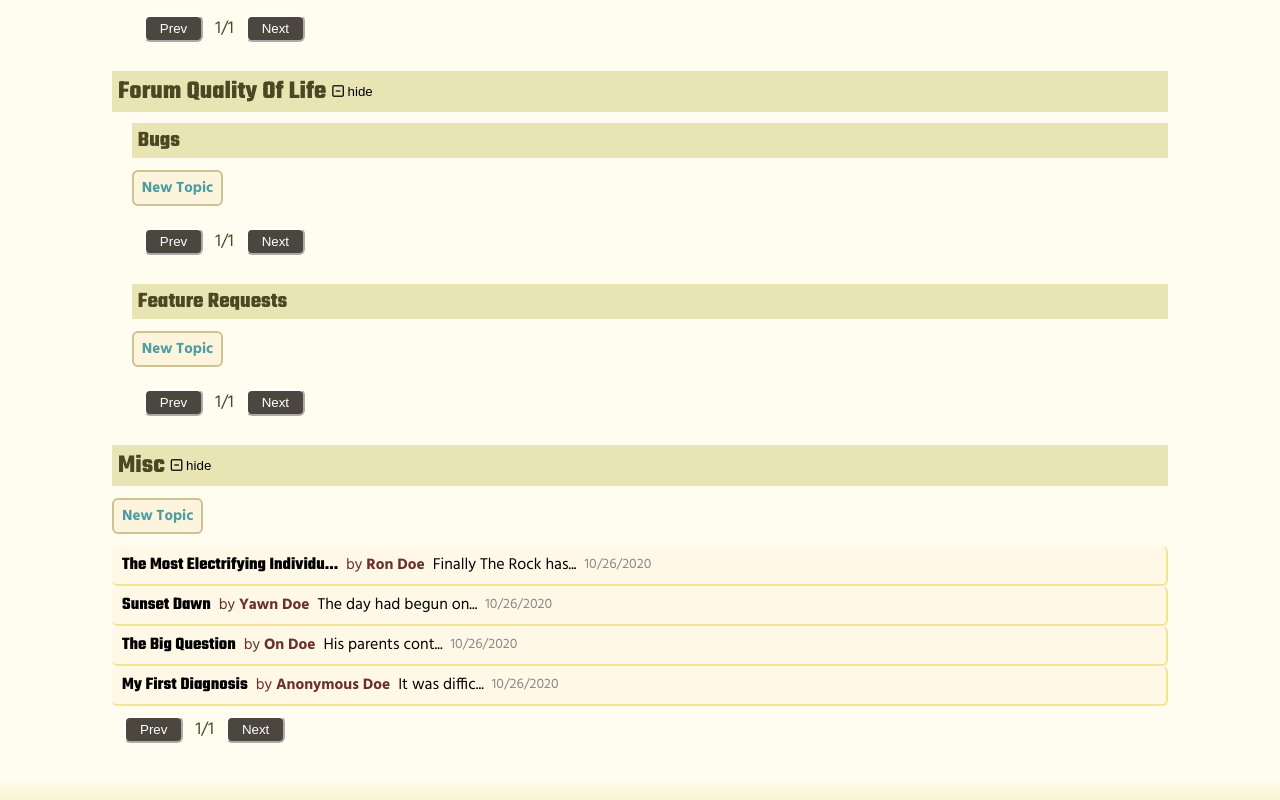
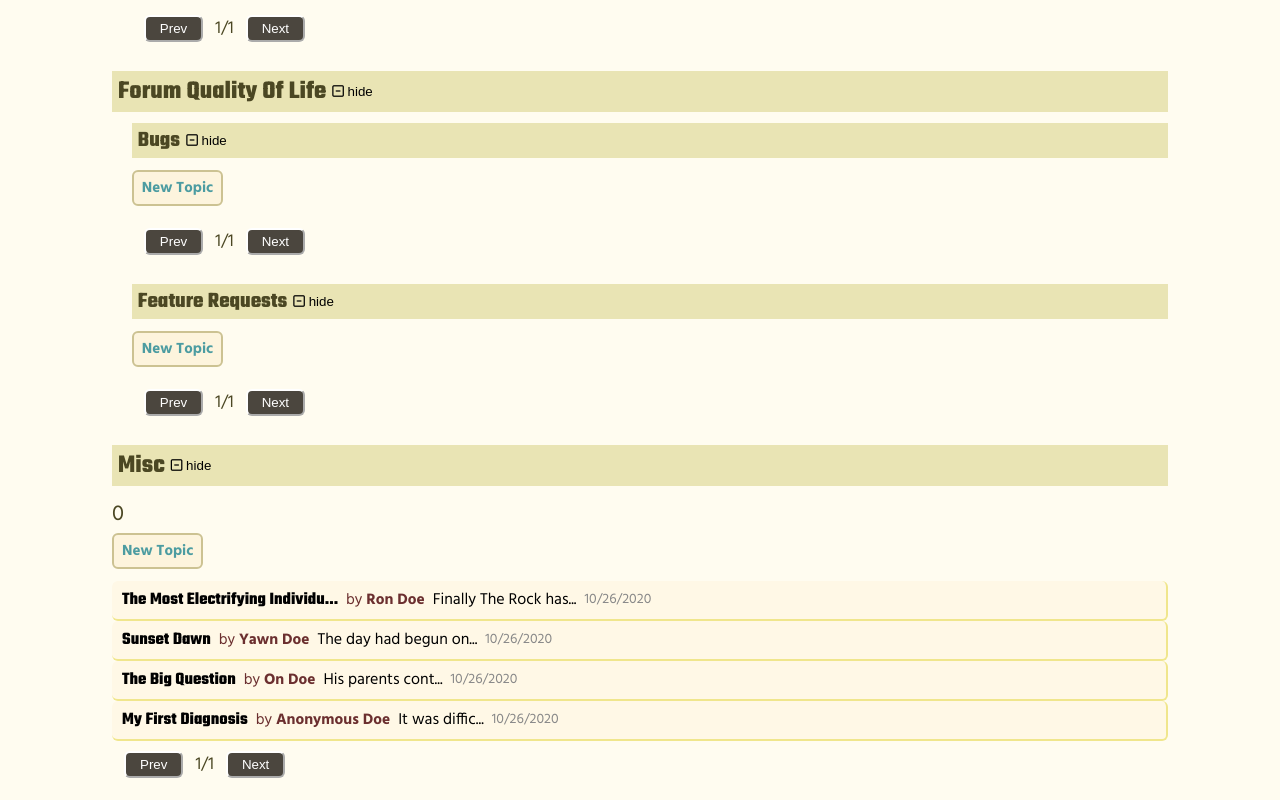
Before and after one commit to Aaron-RN/REACT-CMSBlog, a React (Create React App) app: page / in a window 1280 px wide. Shown: the part 920-1720 px from the top of the page. Built offline with nearby package versions, Linux system fonts and the light colour scheme.

Commit message:
Complete Compression of forum population

```diff
--- a/src/components/functional/blogPage.js
+++ b/src/components/functional/blogPage.js
@@ -1,9 +1,6 @@
 import React, { useEffect, useState } from 'react';
 import propTypes from 'prop-types';
-import { Link } from 'react-router-dom';
 import PinnedPostDisplay from '../presentational/blogPage/pinnedPostDisplay';
-import Paginate from './blogPage/paginate';
-import PopulatePosts from '../presentational/blogPage/populatePosts';
 import ForumDisplay from '../presentational/blogPage/forumDisplay';
 import '../../assets/css/blogPage.css';
 
@@ -18,37 +15,14 @@ const BlogPage = ({ allPosts, allForums, handlePostSelect }) => {
   ));
 
   // Populate all subforums and related posts paginated by 5 posts per page
-  const populateAllForums = () => forumTopics.map(forumData => {
-    if (!forumData.subforums.length) {
-      return (
-        <ForumDisplay
-          key={forumData}
-          forum={forumData.forum}
-          subforum={forumData.subforums.toString()}
-          posts={forumData.posts}
-          handlePostSelect={handlePostSelect}
-          populatePosts={PopulatePosts}
-          postsPages={5}
-        />
-      );
-    }
-    if (forumData.subforums.length) {
-      const populateSubForums = () => forumData.subforums.map((subforumData, index) => (
-        <ForumDisplay
-          key={subforumData}
-          forum={forumData.forum}
-          subforum={subforumData.subforum}
-          posts={subforumData.posts}
-          handlePostSelect={handlePostSelect}
-          populatePosts={PopulatePosts}
-          postsPages={5}
-          showForumHeader={index === 0}
-        />
-      ));
-      return populateSubForums();
-    }
-    return null;
-  });
+  const populateAllForums = () => forumTopics.map(forumData => (
+    <ForumDisplay
+      key={forumData.forum}
+      forum={forumData}
+      handlePostSelect={handlePostSelect}
+      postsPages={5}
+    />
+  ));
 
   // Grab all pinned Posts, and sort all other posts by forum on Component Load
   useEffect(() => {
@@ -64,7 +38,6 @@ const BlogPage = ({ allPosts, allForums, handlePostSelect }) => {
         }
       )),
     }));
-    console.log(categorizedPosts);
     setPinnedPosts(postPins);
     setForumTopics(categorizedPosts);
   }, [allForums, allPosts]);
--- a/src/components/functional/blogPage/topicForum.js
+++ b/src/components/functional/blogPage/topicForum.js
@@ -1,81 +1,47 @@
 import React, { useEffect, useState } from 'react';
 import propTypes from 'prop-types';
 import { Link } from 'react-router-dom';
-import Paginate from './paginate';
 import ForumDisplay from '../../presentational/blogPage/forumDisplay';
-import PopulatePosts from '../../presentational/blogPage/populatePosts';
 import '../../../assets/css/blogPage.css';
 
 const TopicForum = ({
   match, allPosts, allForums, handlePostSelect,
 }) => {
   const [forumTopics, setForumTopics] = useState([]);
-  const [subForums, setSubForums] = useState([]);
   const { forum, subforum } = match.params;
 
-  // Populate all posts when forum has no subforums
-  const populateAllPosts = () => {
-    const postTopics = allPosts.filter(post => post.forum === forum);
-    return (
-      <div className="post-section">
-        <Paginate
-          posts={postTopics}
-          handlePostSelect={handlePostSelect}
-          populatePosts={PopulatePosts}
-          postsPages={10}
-          showForumHeader={false}
-        />
-      </div>
-    );
-  };
-
-  // Populate all topics related to subforum
-  const populateSubPosts = () => {
-    if (forumTopics.length) {
-      const subPosts = forumTopics.filter(data => data.subforum === subforum)[0].posts;
-      return (
-        <ForumDisplay
-          forum={forum}
-          subforum={subforum}
-          posts={subPosts}
-          handlePostSelect={handlePostSelect}
-          populatePosts={PopulatePosts}
-          postsPages={10}
-          showForumHeader={false}
-        />
-      );
-    }
-    return null;
-  };
-
   // Populate all subforums and related posts paginated by 5 posts per page
-  const populateSubForums = () => subForums.map(forumData => {
-    const subPosts = forumTopics.filter(data => data.subforum === forumData)[0].posts;
-    return (
-      <ForumDisplay
-        key={forumData}
-        forum={forum}
-        subforum={forumData}
-        posts={subPosts}
-        handlePostSelect={handlePostSelect}
-        populatePosts={PopulatePosts}
-        postsPages={5}
-        showForumHeader={false}
-      />
-    );
-  });
+  const populateForums = () => forumTopics.map(forumData => (
+    <ForumDisplay
+      key={forumData.forum}
+      forum={forumData}
+      handlePostSelect={handlePostSelect}
+      postsPages={5}
+    />
+  ));
 
   // Grab all topics by forum on Component Load
   useEffect(() => {
-    const forumObj = allForums.filter(forumData => forumData.forum === forum)[0];
-    const allSubforums = forumObj.subforum;
-    const categorizedPosts = allSubforums.map(formData => ({
-      subforum: formData,
-      posts: allPosts.filter(post => post.forum === forum && post.subforum === formData),
-    }));
+    const selectedForum = allForums.filter(forumData => forumData.forum === forum);
+    const categorizedPosts = selectedForum.map(forumData => {
+      // checks if there is a subforum provided by match prop in address URL
+      const selectedSubForum = subforum
+        ? forumData.subforum.filter(subforumData => subforumData === subforum)
+        : forumData.subforum;
+      return ({
+        forum: forumData.forum,
+        posts: allPosts.filter(post => post.forum === forumData.forum && !post.subforum),
+        subforums: selectedSubForum.map(subforum => (
+          {
+            subforum,
+            posts: allPosts
+              .filter(post => post.forum === forumData.forum && post.subforum === subforum),
+          }
+        )),
+      });
+    });
     setForumTopics(categorizedPosts);
-    setSubForums(allSubforums);
-  }, [allForums, allPosts, forum]);
+  }, [allForums, allPosts, forum, subforum]);
 
   return (
     <div id="BlogPage" className="bg-main pt-1">
@@ -89,14 +55,7 @@ const TopicForum = ({
             {subforum && <Link to={`/${forum}/${subforum}`} className="header text-caps">{subforum}</Link>}
             {' / '}
           </div>
-          <div className="forum-section z-2">
-            <div className="header-title">
-              <Link to={`/${forum}`} className="text-black"><h3 className="text-camel">{forum}</h3></Link>
-            </div>
-            {(!subforum && !subForums.length) && populateAllPosts()}
-            {(!subforum && subForums) && populateSubForums()}
-            {subforum && populateSubPosts()}
-          </div>
+          {populateForums()}
         </div>
       </div>
     </div>
--- a/src/components/presentational/blogPage/forumDisplay.js
+++ b/src/components/presentational/blogPage/forumDisplay.js
@@ -1,13 +1,16 @@
-import React, { useState } from 'react';
+import React, { useEffect, useState } from 'react';
 import propTypes from 'prop-types';
 import { Link } from 'react-router-dom';
 import Paginate from '../../functional/blogPage/paginate';
 import populatePosts from './populatePosts';
+import SubForumDisplay from './subForumDisplay';
 
 const ForumDisplay = ({
-  forum, subforum, posts, postsPages, handlePostSelect, showForumHeader,
+  forum, postsPages, handlePostSelect,
 }) => {
   const [showForum, setShowForum] = useState(true);
+  const [forumTitle, setForumTitle] = useState('');
+  const [subForums, setSubForums] = useState([]);
 
   const handleShowForum = () => {
     setShowForum(!showForum);
@@ -26,40 +29,36 @@ const ForumDisplay = ({
     );
   };
 
+  const populateSubForums = () => subForums.map(subforumData => (
+    <SubForumDisplay
+      key={subforumData.subforum}
+      forum={forum.forum}
+      subforum={subforumData}
+      handleIcon={handleIcon}
+      handlePostSelect={handlePostSelect}
+    />
+  ));
+
+  useEffect(() => {
+    setForumTitle(forum.forum);
+    setSubForums(forum.subforums);
+  }, [forum]);
+
   return (
     <div className="forum-section z-2">
-      {showForumHeader && (
       <div className="header-title">
-        <Link to={`/${forum}`} className="text-black"><h3 className="text-camel">{forum}</h3></Link>
+        <Link to={`/${forumTitle}`} className="text-black"><h3 className="text-camel">{forumTitle}</h3></Link>
         <button type="button" onClick={() => handleShowForum(showForum)}>
           {handleIcon(showForum)}
         </button>
       </div>
-      )}
-      {(subforum && showForum) && (
-      <div className="ml-1">
-        <div className="header-title">
-          <Link to={`/${forum}/${subforum}`} className="text-black">
-            <h4 className="text-camel">{subforum}</h4>
-          </Link>
-        </div>
-        <Link to={`/${forum}/${subforum}/posts/new`} className="new-post-btn">New Topic</Link>
+      {(subForums.length && showForum) && populateSubForums()}
+      {(!subForums.length && showForum) && (
+        <div>
+          <Link to={`/${forumTitle}/posts/new`} className="new-post-btn">New Topic</Link>
           <div className="post-section">
             <Paginate
-            posts={posts}
-            handlePostSelect={handlePostSelect}
-            populatePosts={populatePosts}
-            postsPages={postsPages}
-          />
-        </div>
-      </div>
-      )}
-      {(!subforum && showForum) && (
-      <div>
-        <Link to={`/${forum}/posts/new`} className="new-post-btn">New Topic</Link>
-        <div className="post-section">
-          <Paginate
-            posts={posts}
+              posts={forum.posts}
               handlePostSelect={handlePostSelect}
               populatePosts={populatePosts}
               postsPages={postsPages}
@@ -72,18 +71,13 @@ const ForumDisplay = ({
 };
 
 ForumDisplay.defaultProps = {
-  subforum: '',
   postsPages: 5,
-  showForumHeader: true,
 };
 
 ForumDisplay.propTypes = {
-  forum: propTypes.string.isRequired,
-  subforum: propTypes.string,
-  posts: propTypes.instanceOf(Array).isRequired,
+  forum: propTypes.instanceOf(Object).isRequired,
   postsPages: propTypes.number,
   handlePostSelect: propTypes.func.isRequired,
-  showForumHeader: propTypes.bool,
 };
 
 export default ForumDisplay;
--- a/src/components/presentational/blogPage/subForumDisplay.js
+++ b/src/components/presentational/blogPage/subForumDisplay.js
@@ -1,14 +1,62 @@
-import React from 'react';
+import React, { useEffect, useState } from 'react';
 import propTypes from 'prop-types';
+import { Link } from 'react-router-dom';
+import Paginate from '../../functional/blogPage/paginate';
+import populatePosts from './populatePosts';
 
-const SubForumDisplay = () => {
+const SubForumDisplay = ({
+  forum, subforum, handleIcon, handlePostSelect, postsPerPage,
+}) => {
+  const [forumTitle, setForumTitle] = useState('');
+  const [posts, setPosts] = useState([]);
+  const [showForum, setShowForum] = useState(true);
+
+  const handleShowForum = () => {
+    setShowForum(!showForum);
+  };
+
+  useEffect(() => {
+    setPosts(subforum.posts);
+    setForumTitle(subforum.subforum);
+  }, [subforum]);
+
   return (
-    <div>x</div>
+    <div className="forum-section ml-1">
+      <div className="header-title">
+        <Link to={`/${forum}/${forumTitle}`} className="text-black">
+          <h4 className="text-camel">{forumTitle}</h4>
+        </Link>
+        <button type="button" onClick={() => handleShowForum(showForum)}>
+          {handleIcon(showForum)}
+        </button>
+      </div>
+      {showForum && (
+        <div>
+          <Link to={`/${forum}/${forumTitle}/posts/new`} className="new-post-btn">New Topic</Link>
+          <div className="post-section">
+            <Paginate
+              posts={posts}
+              handlePostSelect={handlePostSelect}
+              populatePosts={populatePosts}
+              postsPages={postsPerPage}
+            />
+          </div>
+        </div>
+      )}
+    </div>
   );
 };
 
+SubForumDisplay.defaultProps = {
+  postsPerPage: 5,
+};
+
 SubForumDisplay.propTypes = {
-
+  forum: propTypes.string.isRequired,
+  subforum: propTypes.instanceOf(Object).isRequired,
+  handleIcon: propTypes.func.isRequired,
+  handlePostSelect: propTypes.func.isRequired,
+  postsPerPage: propTypes.number,
 };
 
 export default SubForumDisplay;
```
Lines whose indentation alone changed are shown as unchanged.
